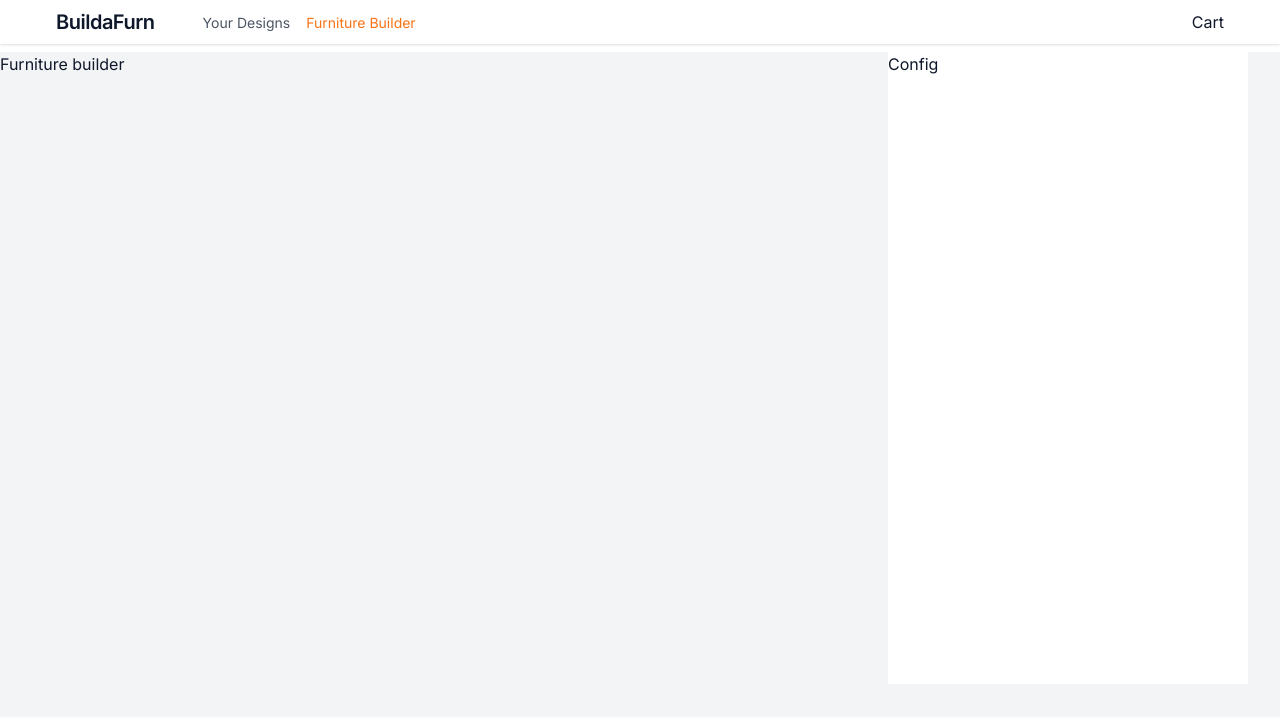
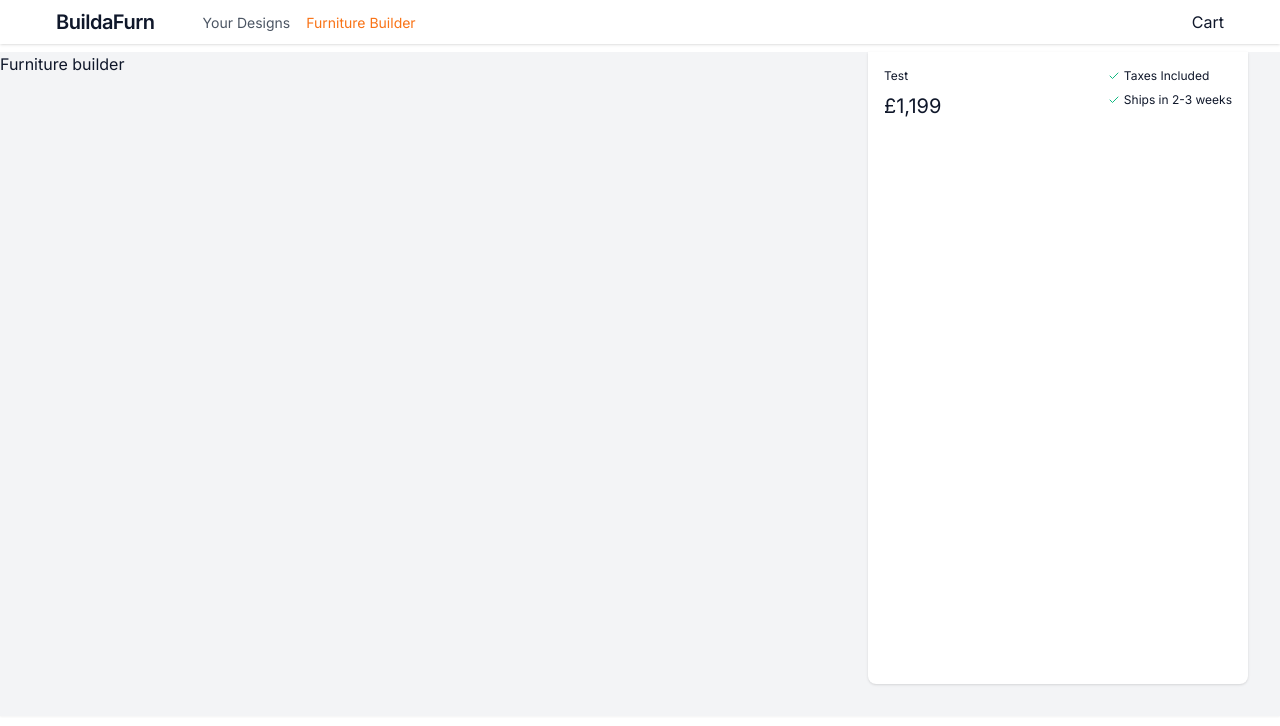
Before and after one commit to oskar-dragon/furniture-builder, a Next.js app in the folder webapp/: page /furniture-builder in a window 1280 px wide. Shown: the top 726 px of the page. Built offline with nearby package versions, Linux system fonts and the light colour scheme.

Commit message:
feat: add side panel

```diff
--- a/webapp/src/app/furniture-builder/page.tsx
+++ b/webapp/src/app/furniture-builder/page.tsx
@@ -1,11 +1,15 @@
 import { PageWrapper } from '@/components/layout/PageWrapper';
+import { FurnitureHeader } from '@/feature/furniture-builder';
 
 export default function FurnitureBuilderPage() {
   return (
     <PageWrapper className="min-h-screen">
       <div className="flex flex-col shadow-sm lg:min-h-[calc(100vh-8.5rem)] lg:flex-row lg:bg-gray-100">
+        <FurnitureHeader name="Test" price={1199} className="bg-gray-100 pt-2 lg:hidden" />
         <div className="bg-gray-100 shadow-sm lg:flex-1 lg:shadow-none">Furniture builder</div>
-        <div className="bg-white lg:mb-8 lg:mr-8 lg:max-h-[calc(100%-8rem)] lg:basis-[360px]">Config</div>
+        <div className="rounded-b-lg bg-white p-4 shadow lg:mb-8 lg:mr-8 lg:max-h-[calc(100%-8rem)] lg:basis-[380px]">
+          <FurnitureHeader name="Test" price={1199} className="hidden lg:block" />
+        </div>
       </div>
     </PageWrapper>
   );
--- a/webapp/src/components/navigation/DesktopNavigation.tsx
+++ b/webapp/src/components/navigation/DesktopNavigation.tsx
@@ -1,6 +1,6 @@
 'use client';
 
-import { cn } from '@/lib/utils';
+import { cn } from '@/utils/cn';
 import { VariantProps, cva } from 'class-variance-authority';
 import Link from 'next/link';
 import { usePathname } from 'next/navigation';
--- a/webapp/src/components/navigation/MobileNavigation.tsx
+++ b/webapp/src/components/navigation/MobileNavigation.tsx
@@ -2,7 +2,7 @@
 
 import { useState } from 'react';
 import { Button } from '../ui/Button';
-import { cn } from '@/lib/utils';
+import { cn } from '@/utils/cn';
 import { usePathname } from 'next/navigation';
 import { VariantProps, cva } from 'class-variance-authority';
 import { useRouter } from 'next/navigation';
--- a/webapp/src/components/ui/Button.tsx
+++ b/webapp/src/components/ui/Button.tsx
@@ -2,7 +2,7 @@ import * as React from 'react';
 import { Slot } from '@radix-ui/react-slot';
 import { VariantProps, cva } from 'class-variance-authority';
 
-import { cn } from '@/lib/utils';
+import { cn } from '@/utils/cn';
 
 const buttonVariants = cva(
   'inline-flex items-center justify-center rounded-md text-sm font-medium transition-colors focus-visible:outline-none focus-visible:ring-2 focus-visible:ring-ring focus-visible:ring-offset-2 disabled:opacity-50 disabled:pointer-events-none ring-offset-background',
--- /dev/null
+++ b/webapp/src/feature/furniture-builder/components/FurnitureHeader.tsx
@@ -0,0 +1,32 @@
+import { currencyFormatter } from '@/utils';
+import { cn } from '@/utils/cn';
+import { Check } from 'lucide-react';
+
+type FurnitureHeaderProps = {
+  className?: string;
+  name: string;
+  price: number;
+};
+
+export function FurnitureHeader({ className, name, price }: FurnitureHeaderProps) {
+  return (
+    <div className={cn('px-4 lg:px-0', className)}>
+      <div className="lg:flex lg:justify-between">
+        <div className="tems-center flex justify-between lg:flex-col lg:items-start lg:space-y-2">
+          <h1 className="text-xs">{name}</h1> <p className="text-sm md:text-xl">{currencyFormatter(price)}</p>
+        </div>
+        <div className="hidden space-y-2 lg:block">
+          <p className="flex items-center text-xs">
+            <Check className="mr-1 flex h-3 w-3 items-center text-emerald-500" />
+            Taxes Included
+          </p>
+
+          <p className="flex items-center text-xs">
+            <Check className="mr-1 flex h-3 w-3 items-center text-emerald-500" />
+            Ships in 2-3 weeks
+          </p>
+        </div>
+      </div>
+    </div>
+  );
+}
--- a/webapp/src/feature/furniture-builder/index.ts
+++ b/webapp/src/feature/furniture-builder/index.ts
@@ -1 +1,2 @@
 export { Configurator } from './components/Configurator';
+export { FurnitureHeader } from './components/FurnitureHeader';
--- /dev/null
+++ b/webapp/src/utils/index.ts
@@ -0,0 +1,2 @@
+export { cn } from './cn';
+export { currencyFormatter } from './currencyFormatter';
```
